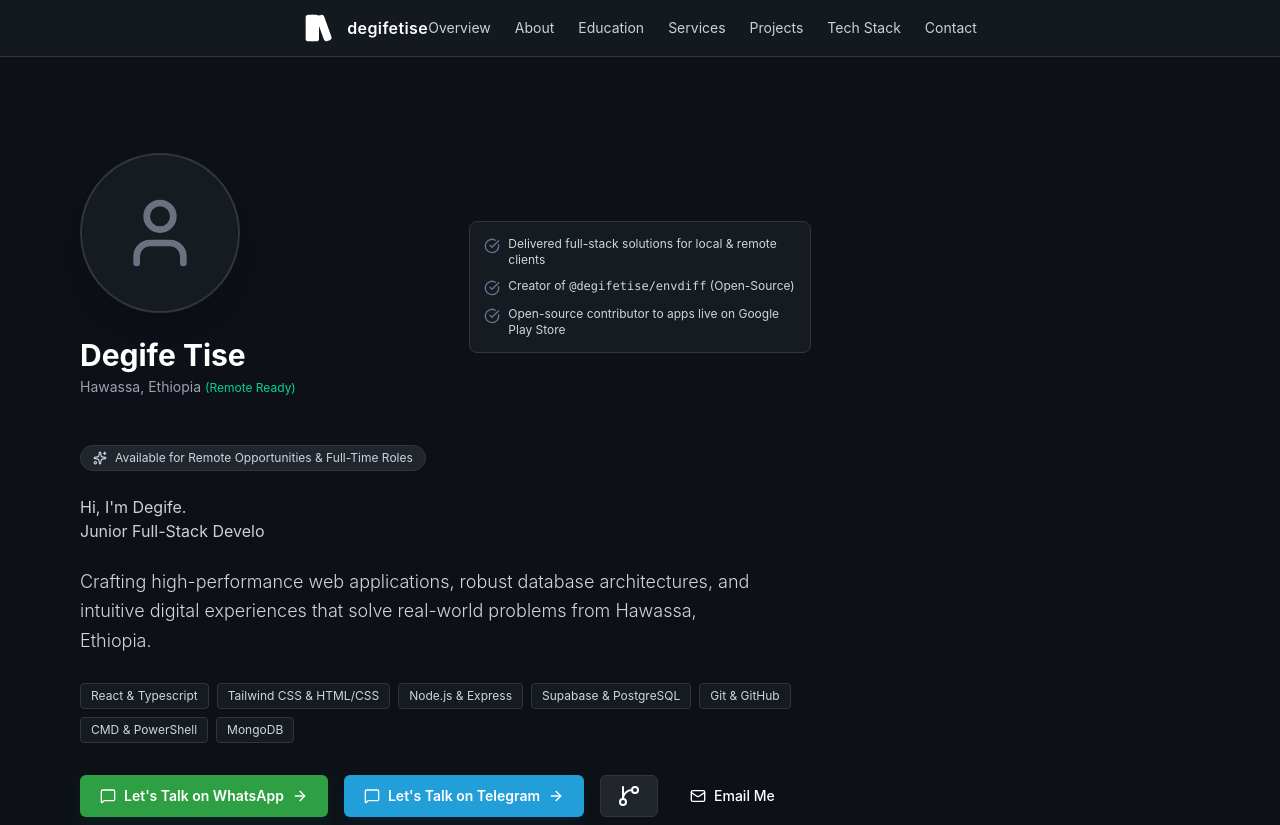
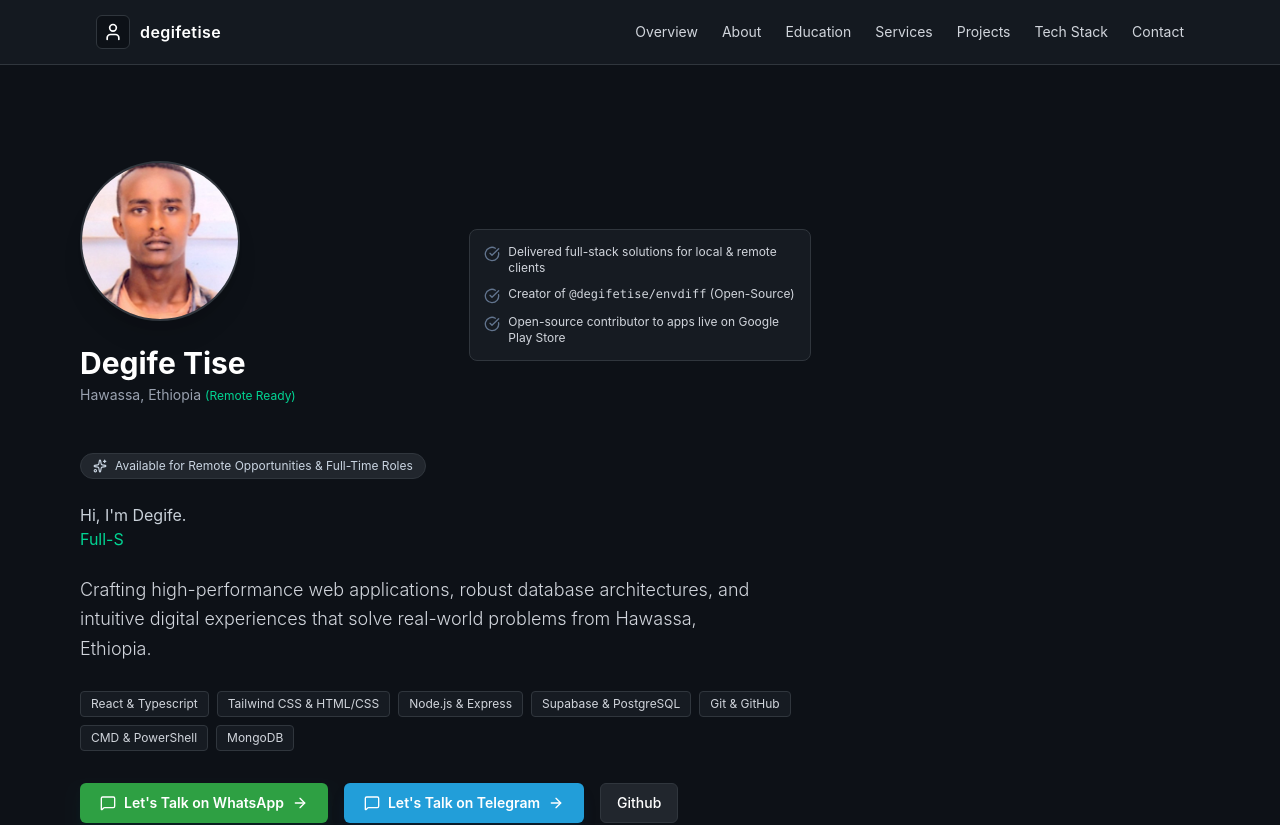
Before and after one commit to degifetise/degife-portfolio, a React (Vite) app: page / in a window 1280 px wide. Shown: the top 825 px of the page. Built offline with nearby package versions, Linux system fonts and the light colour scheme.

Commit message:
fix/typo and image of logo or hero image of mine

```diff
--- a/src/components/Hero.jsx
+++ b/src/components/Hero.jsx
@@ -2,21 +2,16 @@ import { useEffect, useState } from "react";
 import { motion } from "framer-motion";
 
 import {
-  User,
-  Upload,
   Sparkles,
-  LucideGitBranch,
   Mail,
   MessageSquare,
   ArrowRight,
   CheckCircle,
 } from "lucide-react";
 export default function Hero() {
-  const [profileImage, setProfileImage] = useState(null);
-
   const roles = [
-    "Junior Full-Stack Developer",
-    "UI/UX Designer",
+    "Full-Stack Developer",
+    "Open Source Contributor",
     "Building Scalable Web Apps",
   ];
 
@@ -51,14 +46,6 @@ export default function Hero() {
     return () => clearTimeout(timer);
   }, [displayedText, isDeleting, currentRoleIndex, typingSpeed, roles]);
 
-  const handleImageUpload = (e) => {
-    const file = e.target.files[0];
-
-    if (file) {
-      setProfileImage(URL.createObjectURL(file));
-    }
-  };
-
   const Credibility = [
     "Delivered full-stack solutions for local & remote clients",
     "Creator of <code>@degifetise/envdiff</code> (Open-Source)",
@@ -78,26 +65,12 @@ export default function Hero() {
       >
         <div className="group relative cursor-pointer mb-6">
           <div className="w-40 h-40 rounded-full border-2 border-[#30363d] overflow-hidden bg-[#161b22] flex items-center justify-center shadow-xl">
-            {profileImage ? (
-              <img
-                src={profileImage}
-                alt="degife tise"
-                className="w-full h-full object-cover"
-              />
-            ) : (
-              <User className="w-20 h-20 text-gray-500" />
-            )}
+            <img
+              src="/profile.jpg"
+              alt="Degife Tise"
+              className="w-full h-full object-cover"
+            />
           </div>
-          <label className="absolute inset-0 bg-black/60 rounded-full opacity-0 group-hover:opacity-100 flex flex-col items-center justify-center text-xs text-white transition cursor-pointer">
-            <Upload className="w-5 h-5 mb-1" />
-            Upload Photo
-            <input
-              type="file"
-              accept="image/*"
-              onChange={handleImageUpload}
-              className="hidden"
-            />
-          </label>
         </div>
         <h1 className="text-3xl font-bold text-white">Degife Tise</h1>
         <p className="text-gray-400 text-sm mt-1">
@@ -131,6 +104,7 @@ export default function Hero() {
           <motion.span
             initial={{ opacity: [1, 0.5, 1] }}
             transition={{ repeat: Infinity, duration: 2 }}
+            className="text-emerald-400"
           >
             {displayedText}
           </motion.span>
@@ -191,7 +165,7 @@ export default function Hero() {
             rel="noreferrer"
             className="flex items-center gap-2 bg-[#21262d] hover:bg-[#30363d] border border-[#30363d] px-4 py-2 rounded-md text-sm font-medium text-white transition"
           >
-            <LucideGitBranch />
+            Github
           </a>
           <a
             href="mailto:degifetise09@gmail.com"
--- a/src/components/Navbar.jsx
+++ b/src/components/Navbar.jsx
@@ -1,82 +1,77 @@
 import { useState } from "react";
 import { motion } from "framer-motion";
-
-import { LibraryBig, Menu, X } from "lucide-react";
+import { LibraryBig, Menu, User, X } from "lucide-react";
 
 export default function Navbar() {
   const [mobileMenuOpen, setMobileMenuOpen] = useState(false);
+
+  const navLinks = [
+    { name: "Overview", href: "#overview" },
+    { name: "About", href: "#about" },
+    { name: "Education", href: "#education" },
+    { name: "Services", href: "#services" },
+    { name: "Projects", href: "#projects" },
+    { name: "Tech Stack", href: "#tech" },
+    { name: "Contact", href: "#contact" },
+  ];
 
   return (
     <motion.nav
       initial={{ y: -50, opacity: 0 }}
       animate={{ y: 0, opacity: 1 }}
       transition={{ duration: 0.5 }}
-      className="sticky top-0 z-50 bg-[#161b22]/90 backdrop-blur border-b border-[#30363d] px-4 lb:px-8 py-3 flex items-center justify-center"
+      className="sticky top-0 z-50 bg-[#161b22]/90 backdrop-blur border-b border-[#30363d]"
     >
-      <div className="flex items-center gap-3">
-        <LibraryBig className="h-8 w-8 text-white fill-current" />
-        <span className="font-semibold text-white tracking-wide">
+      <div className="max-w-6xl mx-auto px-4 lg:px-8 h-16 flex items-center justify-between">
+        <a href="#" className="flex items-center gap-2.5">
+          <div className="p-1.5 bg-[#0d1117] border border-[#30363d] rounded-md text-white">
+            <User className="h-5 w-5" />
+          </div>
+          <span className="font-semibold text-white tracking-wide text-base">
             degifetise
           </span>
+        </a>
+
+        {/* Desktop Nav Links */}
+        <div className="hidden md:flex items-center gap-6 text-sm text-gray-300">
+          {navLinks.map((link, idx) => (
+            <a
+              key={idx}
+              href={link.href}
+              className="hover:text-white transition"
+            >
+              {link.name}
+            </a>
+          ))}
         </div>
 
-      <div className="hidden md:flex items-center gap-6 text-sm">
-        <a href="#overview" className="hover:text-white transition">
-          Overview
-        </a>
-        <a href="#about" className="hover:text-white transition">
-          About
-        </a>
-        <a href="#education" className="hover:text-white transition">
-          Education
-        </a>
-        <a href="#services" className="hover:text-white transition">
-          Services
-        </a>
-        <a href="#projects" className="hover:text-white transition">
-          Projects
-        </a>
-        <a href="#tech" className="hover:text-white transition">
-          Tech Stack
-        </a>
-        <a href="#contact" className="hover:text-white transition">
-          Contact
-        </a>
-      </div>
+        {/* Mobile Menu Button */}
         <button
           onClick={() => setMobileMenuOpen(!mobileMenuOpen)}
-        className="md:hidden text-gray-300 hover:text-white"
+          className="md:hidden p-2 rounded-md bg-[#0d1117] border border-[#30363d] text-gray-300 hover:text-white focus:outline-none"
+          aria-label="Toggle Menu"
         >
           {mobileMenuOpen ? (
-          <X className="h-6 w-6" />
+            <X className="h-5 w-5" />
           ) : (
-          <Menu className="h-6 w-6" />
+            <Menu className="h-5 w-5" />
           )}
         </button>
+      </div>
 
+      {/* Mobile Dropdown Menu */}
       {mobileMenuOpen && (
-        <div className="absolute top-full left-0 w-full bg-[#161b22] border-b border-[#30363d] px-4 py-4 flex flex-col gap-3 md:hidden">
-          <a href="overview" onClick={() => setMobileMenuOpen(false)}>
-            Overview
+        <div className="absolute top-full left-0 w-full bg-[#161b22] border-b border-[#30363d] px-4 py-4 flex flex-col gap-3 md:hidden shadow-xl">
+          {navLinks.map((link, idx) => (
+            <a
+              key={idx}
+              href={link.href}
+              onClick={() => setMobileMenuOpen(false)}
+              className="px-3 py-2 rounded-md text-sm text-gray-300 hover:bg-[#21262d] hover:text-white transition"
+            >
+              {link.name}
             </a>
-          <a href="#about" onClick={() => setMobileMenuOpen(false)}>
-            About
-          </a>
-          <a href="#education" onClick={() => setMobileMenuOpen(false)}>
-            Education
-          </a>
-          <a href="#services" onClick={() => setMobileMenuOpen(false)}>
-            Services
-          </a>
-          <a href="#projects" onClick={() => setMobileMenuOpen(false)}>
-            Projects
-          </a>
-          <a href="#tech" onClick={() => setMobileMenuOpen(false)}>
-            Tech Stack
-          </a>
-          <a href="#contact" onClick={() => setMobileMenuOpen(false)}>
-            Contact
-          </a>
+          ))}
         </div>
       )}
     </motion.nav>
```
Also changed, not shown: public/profile.jpg (added). Lines whose indentation alone changed are shown as unchanged.
